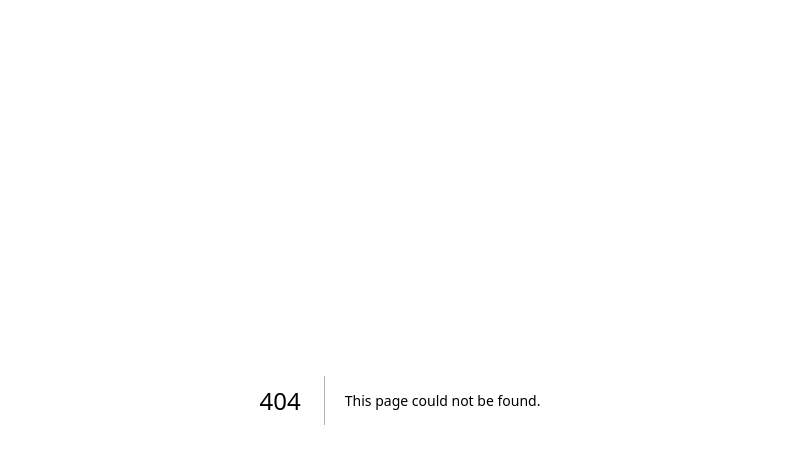
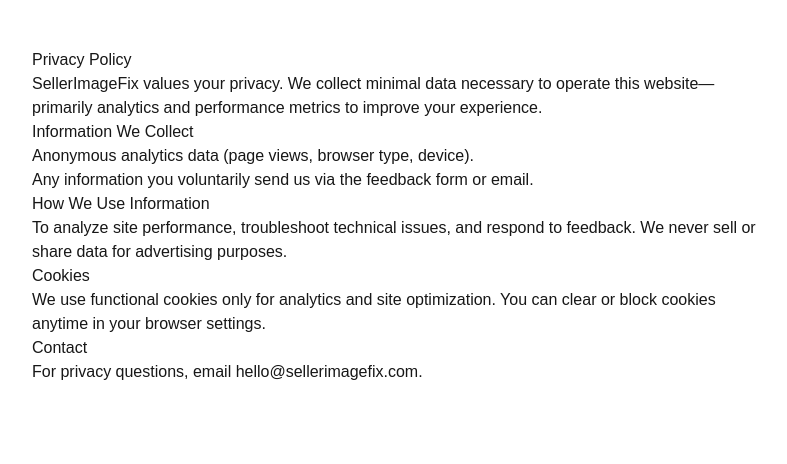
Before and after one commit to m7gcv8zzwc-web/sellerimagefix, a Next.js app: page /privacy in a window 1280 px wide. Before the commit this address had no page. Shown: the top 464 px of the page, without its empty margins (240-1027 px from the left). Built offline with nearby package versions, Linux system fonts and the light colour scheme.

Commit message:
feat: add Privacy Policy and Terms of Use pages

```diff
--- /dev/null
+++ b/app/privacy/page.tsx
@@ -0,0 +1,45 @@
+export const metadata = {
+  title: "Privacy Policy | SellerImageFix",
+  description:
+    "Learn how SellerImageFix collects, uses, and protects your information.",
+};
+
+export default function Page() {
+  return (
+    <main className="max-w-3xl mx-auto px-4 py-12 prose">
+      <h1>Privacy Policy</h1>
+      <p>
+        SellerImageFix values your privacy. We collect minimal data necessary to
+        operate this website—primarily analytics and performance metrics to
+        improve your experience.
+      </p>
+
+      <h2>Information We Collect</h2>
+      <ul>
+        <li>Anonymous analytics data (page views, browser type, device).</li>
+        <li>
+          Any information you voluntarily send us via the feedback form or
+          email.
+        </li>
+      </ul>
+
+      <h2>How We Use Information</h2>
+      <p>
+        To analyze site performance, troubleshoot technical issues, and respond
+        to feedback. We never sell or share data for advertising purposes.
+      </p>
+
+      <h2>Cookies</h2>
+      <p>
+        We use functional cookies only for analytics and site optimization. You
+        can clear or block cookies anytime in your browser settings.
+      </p>
+
+      <h2>Contact</h2>
+      <p>
+        For privacy questions, email{" "}
+        <a href="mailto:hello@sellerimagefix.com">hello@sellerimagefix.com</a>.
+      </p>
+    </main>
+  );
+}
--- /dev/null
+++ b/app/terms/page.tsx
@@ -0,0 +1,46 @@
+export const metadata = {
+  title: "Terms of Use | SellerImageFix",
+  description:
+    "Understand the conditions for using SellerImageFix responsibly and legally.",
+};
+
+export default function Page() {
+  return (
+    <main className="max-w-3xl mx-auto px-4 py-12 prose">
+      <h1>Terms of Use</h1>
+      <p>
+        By using SellerImageFix, you agree to these terms. This service is
+        provided “as is” for personal and commercial image preparation. We do
+        not guarantee uninterrupted access or assume liability for data loss or
+        misuse of content.
+      </p>
+
+      <h2>Acceptable Use</h2>
+      <ul>
+        <li>Do not upload unlawful or infringing material.</li>
+        <li>
+          Do not attempt to reverse engineer or exploit the site beyond its
+          intended purpose.
+        </li>
+      </ul>
+
+      <h2>Intellectual Property</h2>
+      <p>
+        All site design, name, and functionality belong to SellerImageFix. Users
+        retain rights to their own images.
+      </p>
+
+      <h2>Changes</h2>
+      <p>
+        We may update these terms periodically. Continued use after updates
+        means you accept the new terms.
+      </p>
+
+      <h2>Contact</h2>
+      <p>
+        Questions? Email{" "}
+        <a href="mailto:hello@sellerimagefix.com">hello@sellerimagefix.com</a>.
+      </p>
+    </main>
+  );
+}
```
